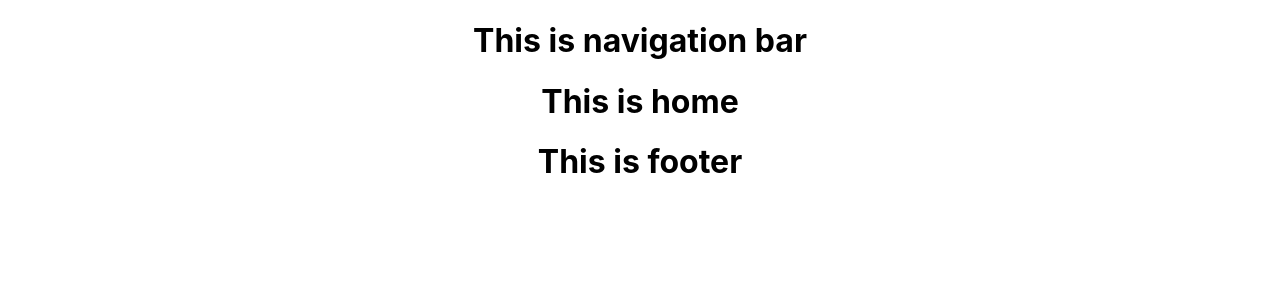
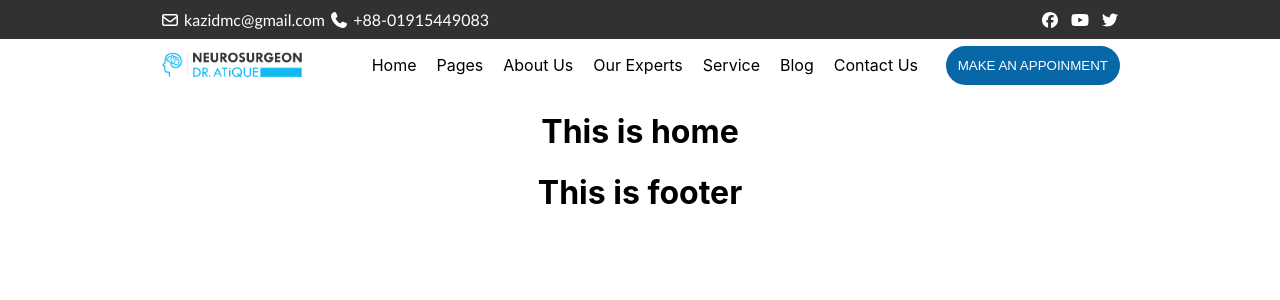
Before and after one commit to sazzadhossain1/neurosurgeondratique-by-me-update, a React (Create React App) app: page / in a window 1280 px wide. Shown: the top 300 px of the page. Built offline with nearby package versions, Linux system fonts and the light colour scheme.

Commit message:
create navigation bar

```diff
--- a/src/components/NavigationBar/NavigationBar.css
+++ b/src/components/NavigationBar/NavigationBar.css
@@ -0,0 +1,60 @@
+.navigation_first_section_div {
+  background-color: rgb(49, 49, 49);
+  font-family: "Gill Sans", "Gill Sans MT", Calibri, "Trebuchet MS", sans-serif;
+}
+.navigation_first_section_flex_div {
+  display: flex;
+  align-items: center;
+  justify-content: space-between;
+  color: white;
+  padding: 10px;
+  width: 75%;
+  margin: auto;
+}
+
+.faFacebook {
+  margin-right: 10px;
+}
+.faYoutube {
+  margin-right: 10px;
+}
+
+.faFacebook:hover {
+  color: #0767a7;
+  cursor: pointer;
+}
+.faYoutube:hover {
+  color: red;
+  cursor: pointer;
+}
+.faTwitter:hover {
+  color: #0767a7;
+  cursor: pointer;
+}
+
+/* ---------------- Nav second section --------------- */
+.nav_second_flex_div {
+  display: flex;
+  align-items: center;
+  justify-content: space-between;
+  width: 75%;
+  margin: auto;
+}
+.navigation_loto {
+  width: 15%;
+}
+.nav_ul_div ul {
+  display: flex;
+  justify-content: center;
+  gap: 20px;
+}
+.nav_ul_div ul li {
+  list-style: none;
+}
+.nav_make_btn {
+  border: none;
+  background-color: #0767a7;
+  color: white;
+  padding: 12px;
+  border-radius: 20px;
+}
--- a/src/components/NavigationBar/NavigationBar.js
+++ b/src/components/NavigationBar/NavigationBar.js
@@ -1,9 +1,59 @@
 import React from "react";
 import "./NavigationBar.css";
+import { FontAwesomeIcon } from "@fortawesome/react-fontawesome";
+import { faEnvelope } from "@fortawesome/free-regular-svg-icons";
+import { faPhone } from "@fortawesome/free-solid-svg-icons";
+
+import {
+  faFacebook,
+  faTwitter,
+  faYoutube,
+} from "@fortawesome/free-brands-svg-icons";
+
+import logo from "../../accets/logo/logo.png";
+import { Link } from "react-router-dom";
 const NavigationBar = () => {
   return (
     <div>
-      <h1>This is navigation bar</h1>
+      <div>
+        <div className="navigation_first_section_div">
+          <div className="navigation_first_section_flex_div">
+            <div>
+              <span>
+                <FontAwesomeIcon icon={faEnvelope} /> kazidmc@gmail.com
+              </span>{" "}
+              <span>
+                <FontAwesomeIcon icon={faPhone} /> +88-01915449083
+              </span>
+            </div>
+            <div>
+              <FontAwesomeIcon className="faFacebook" icon={faFacebook} />
+              <FontAwesomeIcon className="faYoutube" icon={faYoutube} />
+              <FontAwesomeIcon className="faTwitter" icon={faTwitter} />
+            </div>
+          </div>
+        </div>
+        {/* ------------NAV SECTION START------------*/}
+        <div className="nav_second_flex_div">
+          <img className="navigation_loto" src={logo} alt="" />
+          <div className="nav_ul_div">
+            <ul>
+              <li>Home</li>
+              <li>Pages</li>
+              <li>About Us</li>
+              <li>Our Experts</li>
+              <li>Service</li>
+              <li>Blog</li>
+              <li>Contact Us</li>
+            </ul>
+          </div>
+          <div>
+            <Link>
+              <button className="nav_make_btn">MAKE AN APPOINMENT</button>
+            </Link>
+          </div>
+        </div>
+      </div>
     </div>
   );
 };
```
Also changed, not shown: src/accets/logo/logo.png (added).
